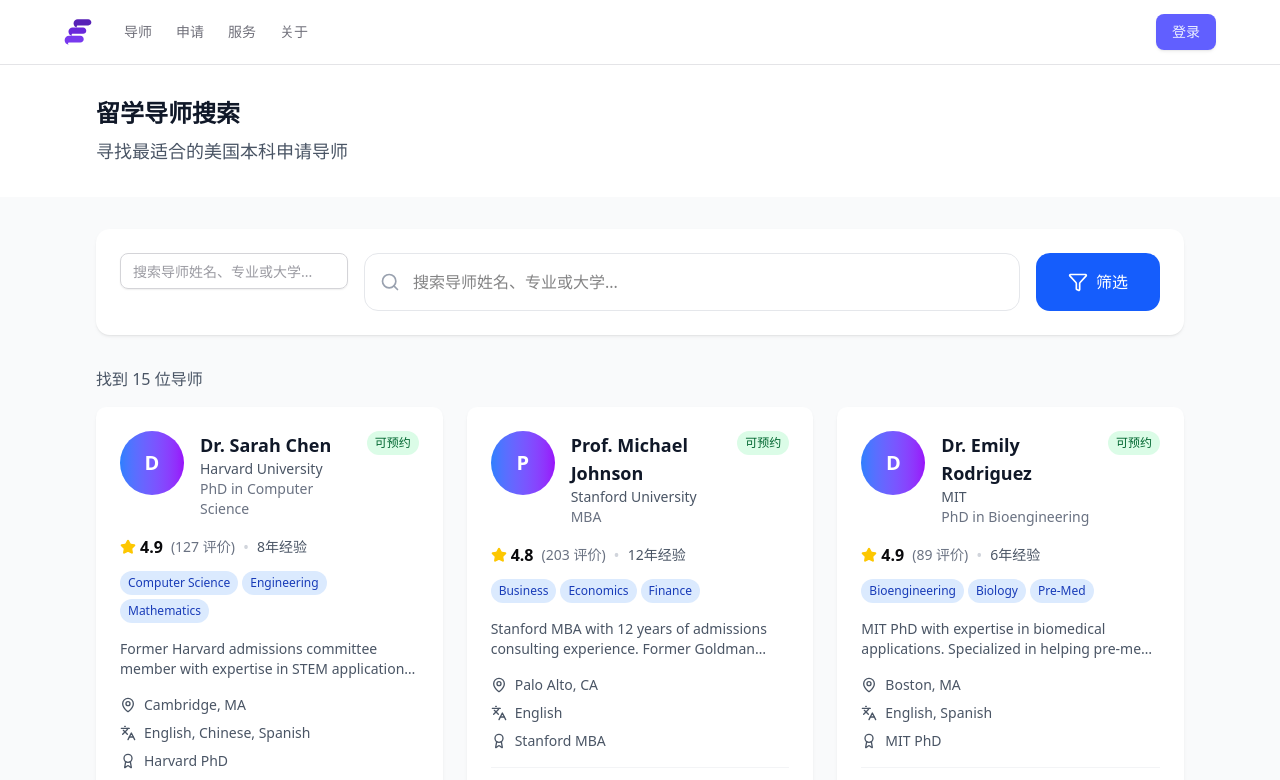
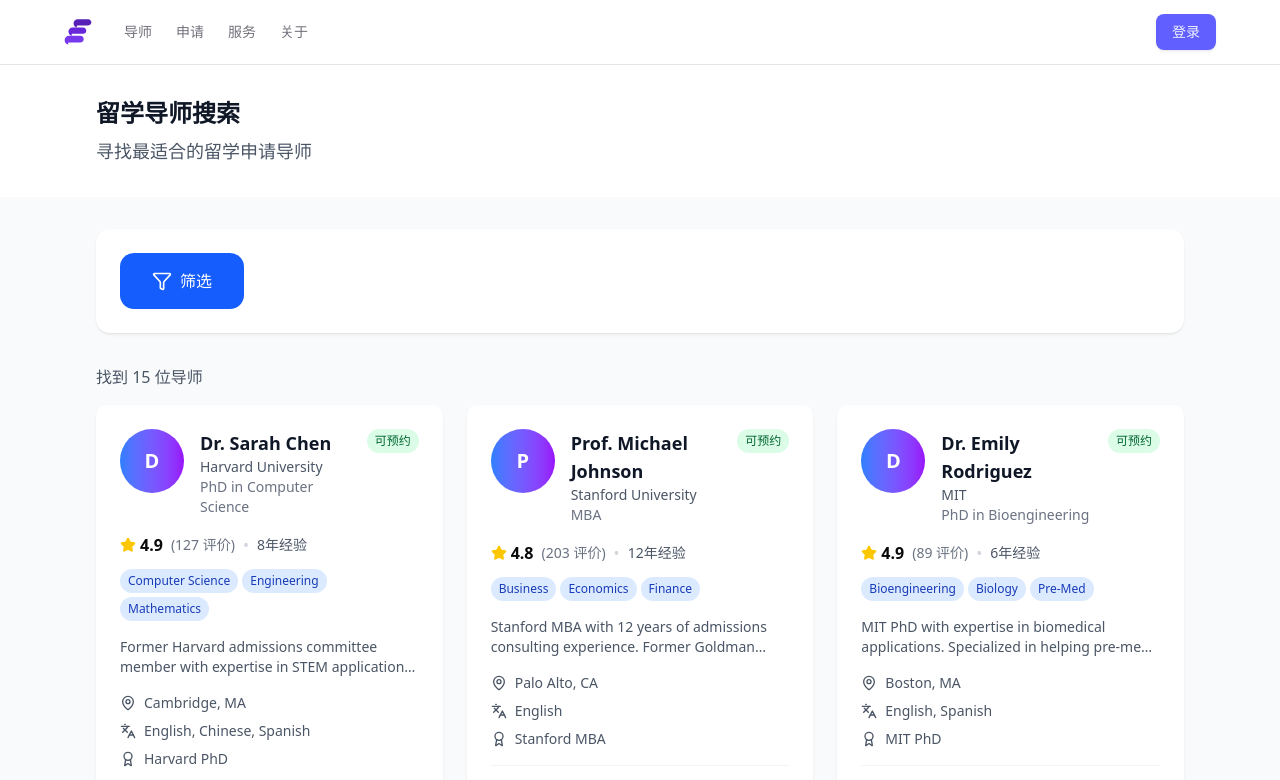
Before and after one commit to PeerPortal/web, a Next.js app: page / in a window 1280 px wide. Shown: the top 780 px of the page. Built offline with nearby package versions, Linux system fonts and the light colour scheme.

Commit message:
feat: add search field component and update homepage text for clarity

```diff
--- a/app/(homepage)/page.tsx
+++ b/app/(homepage)/page.tsx
@@ -13,6 +13,7 @@ import {
 import tutorsData from '@/data/tutors.json';
 import { Input } from '@/components/ui/input';
 import { Label } from '@/components/ui/label';
+import SearchField from '@/components/search-field';
 
 interface Tutor {
   id: number;
@@ -127,7 +128,7 @@ export default function TutorSearch() {
           <h1 className="text-2xl font-bold text-gray-900 mb-2">
             留学导师搜索
           </h1>
-          <p className="text-gray-600 text-lg">寻找最适合的美国本科申请导师</p>
+          <p className="text-gray-600 text-lg">寻找最适合的留学申请导师</p>
         </div>
       </div>
 
@@ -135,19 +136,6 @@ export default function TutorSearch() {
         {/* Search Bar */}
         <div className="bg-white rounded-xl shadow-sm p-6 mb-8">
           <div className="flex gap-4">
-            <div className="*:not-first:mt-2">
-              <Input type="search" placeholder="搜索导师姓名、专业或大学..." />
-            </div>
-            <div className="flex-1 relative">
-              <Search className="absolute left-4 top-1/2 transform -translate-y-1/2 text-gray-400 w-5 h-5" />
-              <input
-                type="text"
-                placeholder="搜索导师姓名、专业或大学..."
-                className="w-full pl-12 pr-4 py-4 border border-gray-200 rounded-xl focus:ring-2 focus:ring-blue-500 focus:border-transparent text-base"
-                value={searchTerm}
-                onChange={e => setSearchTerm(e.target.value)}
-              />
-            </div>
             <button
               onClick={() => setShowFilters(!showFilters)}
               className="flex items-center gap-2 px-8 py-4 bg-blue-600 text-white rounded-xl hover:bg-blue-700 transition-colors font-medium"
--- /dev/null
+++ b/app/_components/search-field.tsx
@@ -0,0 +1,32 @@
+import { Search } from 'lucide-react';
+import { Input } from '@/components/ui/input';
+import { useState } from 'react';
+
+export default function SearchField() {
+  const [searchTerm, setSearchTerm] = useState('');
+  return (
+    <div className="mx-auto max-w-2xl">
+      <div className="*:not-first:mt-2">
+        <Input type="search" placeholder="搜索导师姓名、专业或大学..." />
+      </div>
+      <div className="flex-1 relative">
+        <Search className="absolute left-4 top-1/2 transform -translate-y-1/2 text-gray-400 w-5 h-5" />
+        <input
+          type="text"
+          placeholder="搜索导师姓名、专业或大学..."
+          className="w-full pl-12 pr-4 py-4 border border-gray-200 rounded-xl focus:ring-2 focus:ring-blue-500 focus:border-transparent text-base"
+          value={searchTerm}
+          onChange={e => setSearchTerm(e.target.value)}
+        />
+      </div>
+      <div className="relative">
+        <div
+          className="text-muted-foreground pointer-events-none absolute inset-y-0 start-0 flex items-start justify-center ps-4 pt-2.5"
+          aria-label="Search component"
+        >
+          <Search size={24} aria-hidden="true" />
+        </div>
+      </div>
+    </div>
+  );
+}
```
Also changed, not shown: app/icon.svg (added).
